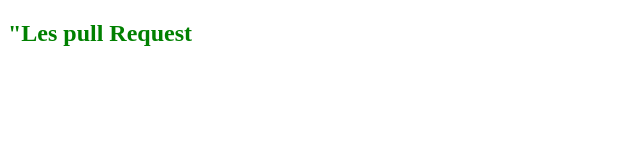
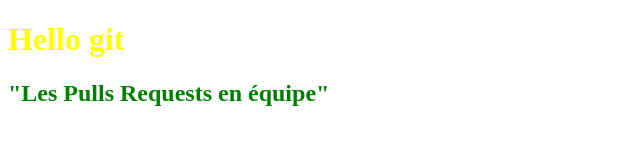
Before and after one commit to Hakim75/tp-git, a plain HTML site: page index.html in a window 1280 px wide. Shown: the whole page, without its empty margins (0-640 px from the left). Drawn offline with Linux system fonts and the light colour scheme.

Commit message:
h1 modified

```diff
--- a/index.html
+++ b/index.html
@@ -8,6 +8,7 @@
     <title>Document</title>
   </head>
   <body>
-    <h2>"Les pull Request</h2>
+    <h1>Hello git</h1>
+    <h2>"Les Pulls Requests en équipe"</h2>
   </body>
 </html>
```
